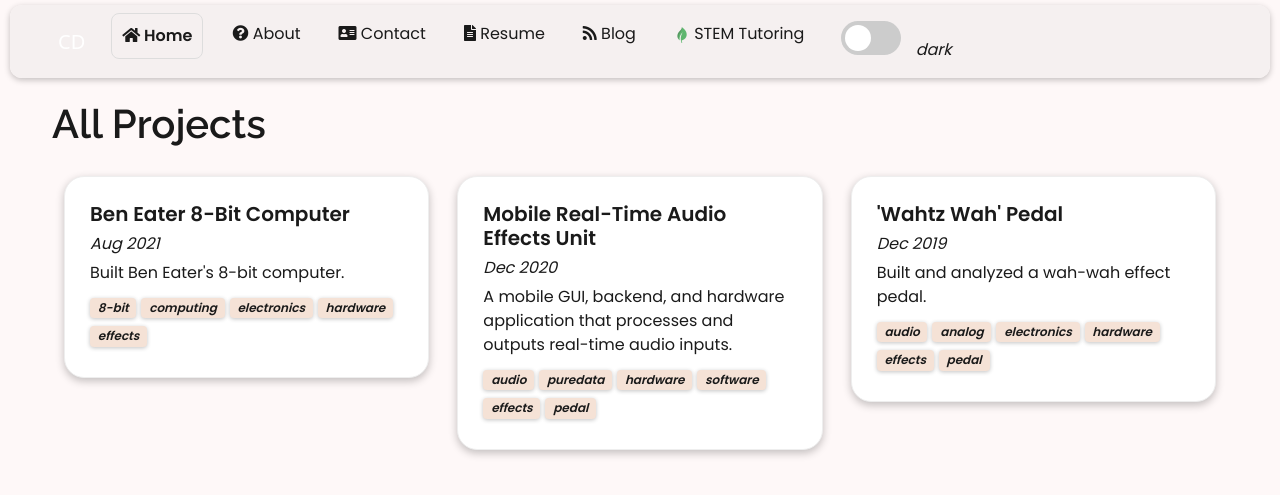
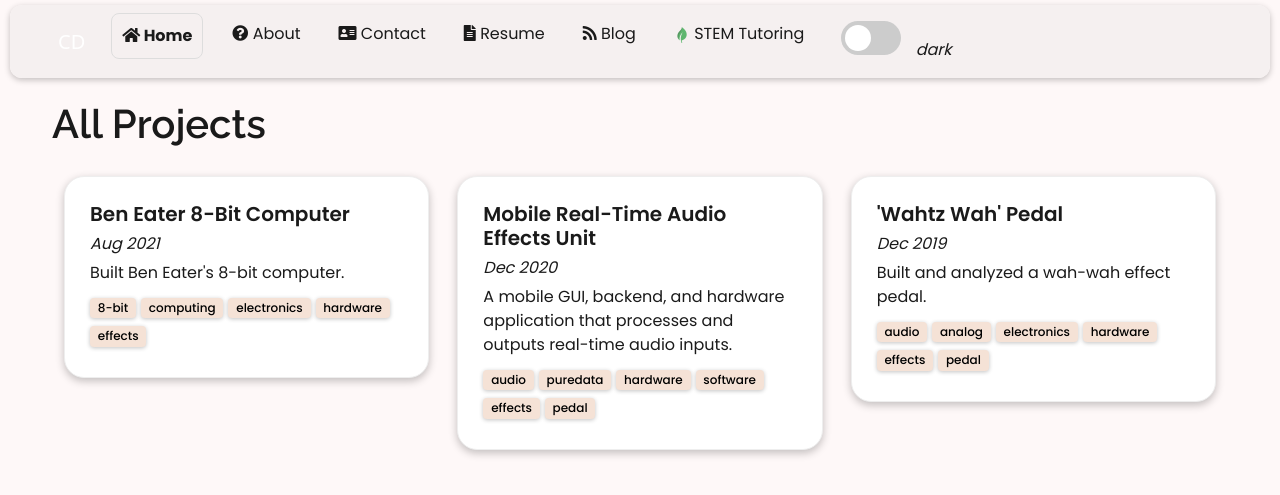
Before and after one commit to charlesdaigle/charlesdaigle.net, a PHP site: page /all_projects.php in a window 1280 px wide. Shown: the top 495 px of the page. Run offline with PHP 8.4, Linux system fonts and the light colour scheme; some libraries are stand-ins or nearby versions.

Commit message:
changed badges

```diff
--- a/css/styles.css
+++ b/css/styles.css
@@ -4,10 +4,15 @@ html {
 }
 
 :root {
-  --color-text: #1a1a1a;
+  --text-color: #1a1a1a;
   --bg-color:	#FEF8F8;
+  --link-text-color: #2698d9;
+  --link-text-color-hover: #0f3d57;
   --navbar-bg-color: #F5F0F0f2;
+  --navbar-bg-color-hover: #ebe6e6;
+  --navbar-stem-bg-color-hover: #c6fcbe;
   --badge-bg-color: #F5E2D6;
+  --badge-text-color: #000000;
   --card-bg-color: #fff;
   --card-shadow: rgba(0,0,0,0.24) 0px 3px 8px;
   --card-border-color: #eee;
@@ -22,9 +27,13 @@ html {
 }
 
 [data-theme=dark] {
-  --color-text: #FFFFEE;
+  --text-color: #FFFFEE;
   --bg-color: #1c1717;
+  --link-text-color: #2698d9;
+  --link-text-color-hover: #a8d6f0;
   --navbar-bg-color: #333333f2;
+  --navbar-bg-color-hover: #5d5d5d;
+  --navbar-stem-bg-color-hover: #577a52;
   --badge-bg-color: #8989ab;
   --badge-text-color: #1a1a1a;
   --card-bg-color: #382e36;
@@ -42,7 +51,7 @@ html {
 
 body {
   background-color: var(--bg-color);
-  color: var(--color-text);
+  color: var(--text-color);
   transition: background-color 100ms ease-out;
 }
 
@@ -117,14 +126,14 @@ p, li {
 }
 
 .text-link {
-  color: #2698d9;
+  color: var(--link-text-color);
   font-weight: 600;
   transition: color 100ms ease-out;
   list-style-type: none;
 }
 
 .text-link:hover {
-  color: #0f3d57;
+  color: var(--link-text-color-hover);
   font-weight: 900;
   transition: color 100ms ease-out, font-weight 100ms ease-out;
 }
@@ -164,7 +173,7 @@ p, li {
 }
 
 .navbar-brand {
-  color: var(--color-text);
+  color: var(--text-color);
   margin: 0;
   padding: 5px;
   border: 1px solid transparent;
@@ -200,7 +209,7 @@ p, li {
 }
 
 .navbar-link:hover {
-  background-color: #ebe6e6;
+  background-color: var(--navbar-bg-color-hover);
   border-color: #ccc;
   margin-left: 20px;
   transform: scale(1.05);
@@ -215,7 +224,7 @@ p, li {
 .navbar-stem:hover {
   border: 1px solid transparent;
   border-color: #a2c99c;
-  background-color: #c6fcbe;
+  background-color: var(--navbar-stem-bg-color-hover);
   transform: scale(1.05);
 }
 
@@ -397,14 +406,14 @@ input:checked + .slider:before {
 }
 .card .badge {
   display: inline-block;
-  font-style: italic;
+  font-weight: 500;
   width: min-content;
   color: var(--badge-text-color);
 }
 .card .badge-primary {
   display: inline-block;
   position: relative;
-  z-index: 100;
+  z-index: 200;
   background-color: var(--badge-bg-color);
   box-shadow: rgba(0, 0, 0, 0.24) 0px 1px 4px;
   margin-right: 5px;
--- a/head.php
+++ b/head.php
@@ -13,10 +13,11 @@
 <meta name="viewport" content="width=device-width, initial-scale=1">
 <!-- FONT
 –––––––––––––––––––––––––––––––––––––––––––––––––– -->
+<link rel="preconnect" href="https://fonts.gstatic.com" crossorigin>
+<link rel="preconnect" href="https://fonts.googleapis.com">
 <link href="https://fonts.googleapis.com/css?family=Raleway:400,300,600" rel="stylesheet" type="text/css">
-<link href="https://fonts.googleapis.com/css?family=Poppins:400,300,600" rel="stylesheet" type="text/css">
-<link rel="preconnect" href="https://fonts.googleapis.com">
 <link rel="preconnect" href="https://fonts.gstatic.com" crossorigin>
+<link href="https://fonts.googleapis.com/css2?family=Poppins:wght@100;200;300;400;500;600;700&display=swap" rel="stylesheet">
 <link href="https://fonts.googleapis.com/css2?family=Roboto:wght@400;500&display=swap" rel="stylesheet">
 
 <!-- CSS
--- a/index.php
+++ b/index.php
@@ -36,6 +36,9 @@ error_reporting(E_ALL); ?>
 							<li>physics</li>
 							<li>mathematics</li>
 						</ul>
+						<p>
+							This site is a work in progress. Most of it is programmed by me, and you can check out the project files on <a class="text-link" href="https://github.com/charlesdaigle/charlesdaigle.net" target="_blank">GitHub.</a>
+						</p>
 					</div>
 				</div>
 				<div class="col col-lg-4 col-md-6 col-sm-12">
--- a/scss/styles.scss
+++ b/scss/styles.scss
@@ -9,11 +9,18 @@ html {
 
 
 :root {
-	--color-text:   #1a1a1a;
+
+	--text-color:   #1a1a1a;
 	--bg-color: 	#FEF8F8;
+	--link-text-color: #2698d9;
+	--link-text-color-hover: #0f3d57;
 
 	--navbar-bg-color: #F5F0F0f2;
+	--navbar-bg-color-hover: #ebe6e6;
+	--navbar-stem-bg-color-hover: #c6fcbe;
+
 	--badge-bg-color:  #F5E2D6;
+	--badge-text-color:   #000000;
 
 	--card-bg-color:   #fff;
 	--card-shadow:  rgba(0,0,0,0.24) 0px 3px 8px;
@@ -35,10 +42,15 @@ html {
 
 [data-theme="dark"] {
 
-	--color-text:         #FFFFEE;
+	--text-color:         #FFFFEE;
 	--bg-color: 	      #1c1717;
+	--link-text-color: #2698d9;
+	--link-text-color-hover: #a8d6f0;
 
 	--navbar-bg-color:    #333333f2;
+	--navbar-bg-color-hover: #5d5d5d;
+	--navbar-stem-bg-color-hover: #577a52;
+
 	--badge-bg-color:     #8989ab;
 	--badge-text-color:   #1a1a1a;
 
@@ -63,7 +75,7 @@ html {
 
 body {
 	background-color: var(--bg-color);
-	color: var(--color-text);
+	color: var(--text-color);
 	transition: background-color 100ms ease-out;
 }
 
@@ -147,14 +159,14 @@ p, li {
 }
 
 .text-link {
-	color: 	  #2698d9;
+	color: 	  var(--link-text-color);
 	font-weight: 600;
 	transition:  color 100ms ease-out;
 	list-style-type: none;
 }
 
 .text-link:hover {
-	color:    #0f3d57;
+	color:    var(--link-text-color-hover);
 	font-weight: 900;
 	transition:  color 100ms ease-out, font-weight 100ms ease-out;
 }
@@ -200,7 +212,7 @@ p, li {
 }
 
 .navbar-brand {
-	color: 				 var(--color-text);
+	color: 				 var(--text-color);
 	margin: 		     0;
 	padding: 			 5px;
 
@@ -245,7 +257,7 @@ p, li {
 }
 
 .navbar-link:hover {
-	background-color: #ebe6e6;
+	background-color: var(--navbar-bg-color-hover);
 	border-color: #ccc;
 	margin-left: 20px;
 	transform:  scale(1.05);
@@ -260,7 +272,7 @@ p, li {
 .navbar-stem:hover {
 	border: 1px solid transparent;
 	border-color: #a2c99c;
-	background-color: #c6fcbe;
+	background-color: var(--navbar-stem-bg-color-hover);
 	transform:  scale(1.05);
 }
 
@@ -460,7 +472,7 @@ input:checked + .slider:before {
 
 	.badge {
 		display:    inline-block;
-		font-style: italic;
+		font-weight: 500;
 		width:      min-content;
 		color: 		var(--badge-text-color);
 	}
@@ -468,7 +480,7 @@ input:checked + .slider:before {
 	.badge-primary {
 		display:             inline-block;
 		position:            relative;
-		z-index:             100;
+		z-index:             200;
 		background-color: 	 var(--badge-bg-color);
 		box-shadow:       rgba(0,0,0,0.24) 0px 1px 4px;
 		margin-right: 5px;
```
Also changed, not shown: 1 other file.
